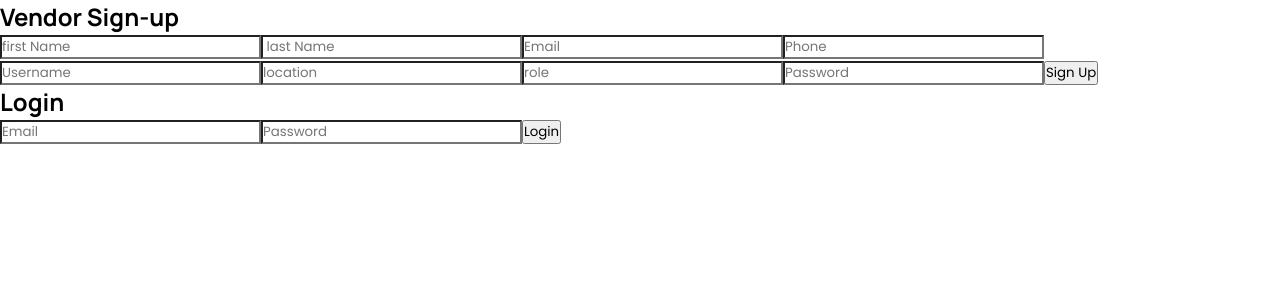
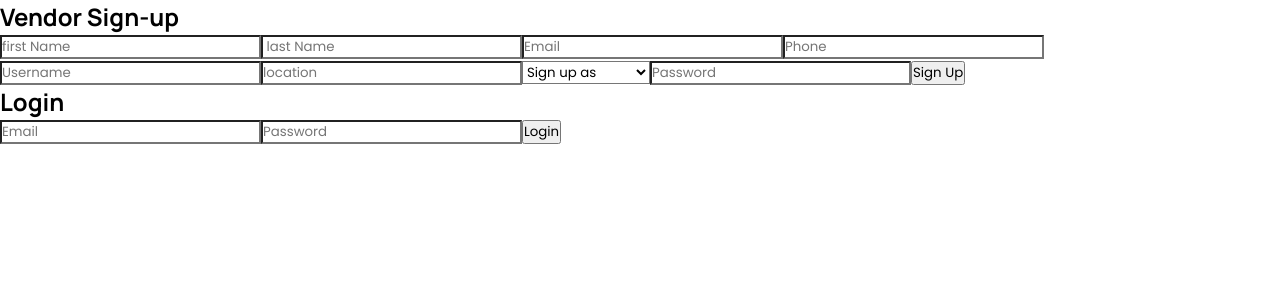
Before and after one commit to buberrie/i-connect, a React (Vite) app: page /loginsignup in a window 1280 px wide. Shown: the top 300 px of the page. Built offline with nearby package versions, Linux system fonts and the light colour scheme.

Commit message:
auth logic modification

```diff
--- a/src/components/billing/Billing.jsx
+++ b/src/components/billing/Billing.jsx
@@ -151,7 +151,7 @@ const Billing = ({ user }) => {
             type="email"
             id="email-address"
             value={subDetail.email}
-            className="input"
+            className="input-billing"
             required
             readOnly
           />
@@ -164,7 +164,7 @@ const Billing = ({ user }) => {
             value={subDetail.amount}
             required
             readOnly
-            className="input"
+            className="input-billing"
           />
         </div>
         <div className="form-submit">
--- a/src/components/billing/style.css
+++ b/src/components/billing/style.css
@@ -174,7 +174,7 @@ input[type="radio"]:checked + .duration {
     font-weight: 500;
 }
 
-.input {
+.input-billing {
     margin-top: 5px;
     padding: 14px 20px;
     border: 2px solid var(--wine-red);
--- a/src/pages/loginsignup/LoginSignup.jsx
+++ b/src/pages/loginsignup/LoginSignup.jsx
@@ -46,13 +46,13 @@ function VendorSignUp() {
       );
 
       if (response.status === 200) {
-        alert("Vendor signed up successfully!");
+        alert("Sign up successful!");
 
         const response = await axios.post(
           "https://i-connect-wj57.onrender.com/api/user/login",
           {
             email: formData.email,
-            password: formData.password
+            password: formData.password,
           },
           {
             headers: {
@@ -74,16 +74,17 @@ function VendorSignUp() {
           // Handle error response from server
           console.error("Login failed:", response.data.message);
           // Display error message to user
-          alert("Login manually.");
+          alert("Signup successful, please login");
 
           // Redirect to login page
-          // window.location.href = '/';
+          window.location.href = "/";
         }
       } else {
         alert("Sign-up failed");
         console.error("Sign-up failed:", response.data.message);
       }
     } catch (error) {
+      alert("An unexpected error occurred. Please try again later.");
       console.error("Error signing up:", error.message);
     }
   };
@@ -112,16 +113,16 @@ function VendorSignUp() {
         window.location.href = "/";
 
         console.log(response.data);
-      } else {
+      } else if (response.status === 401) {
         // Handle error response from server
         console.error("Login failed:", response.data.message);
         // Display error message to user
-        alert("Login failed. Please check your credentials.");
+        alert("Login failed. Email or password is not correct.");
       }
     } catch (error) {
       console.error("Error logging in:", error.message);
       // Display error message to user
-      alert("An unexpected error occurred. Please try again later.");
+      alert("Login failed. Email or password is not correct.");
     }
   };
 
@@ -178,14 +179,23 @@ function VendorSignUp() {
             placeholder="location"
             required
           />
-          <input
+          <select
+            name="role"
+            onChange={handleChange}
+            value={formData.role}
+            id="">
+            <option value="">Sign up as</option>
+            <option value="vendor">Service Provider</option>
+            <option value="customer">Service Seeker</option>
+          </select>
+          {/* <input
             type="text"
             name="role"
             value={formData.role}
             onChange={handleChange}
             placeholder="role"
             required
-          />
+          /> */}
           <input
             type="password"
             name="password"
```
